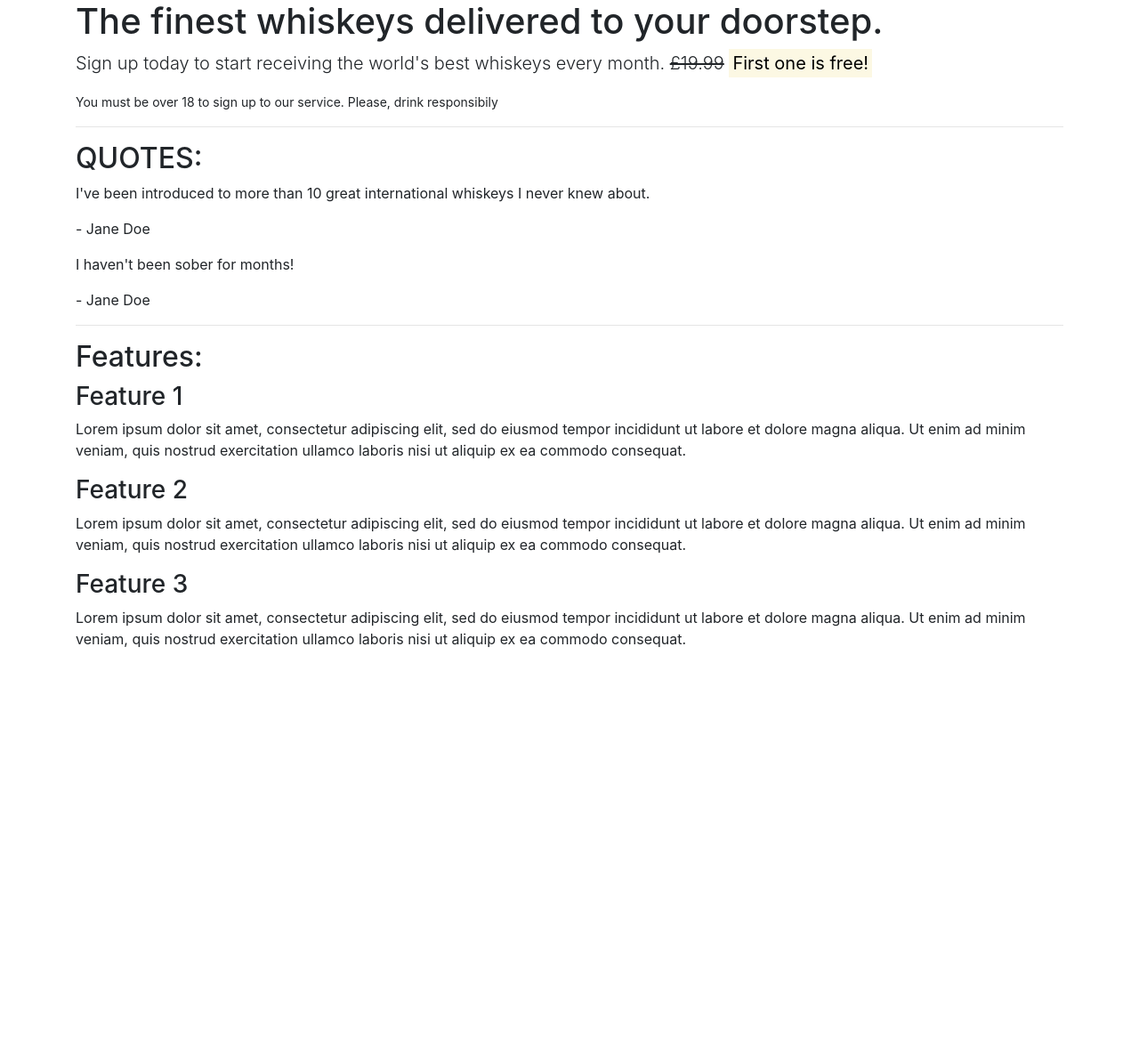
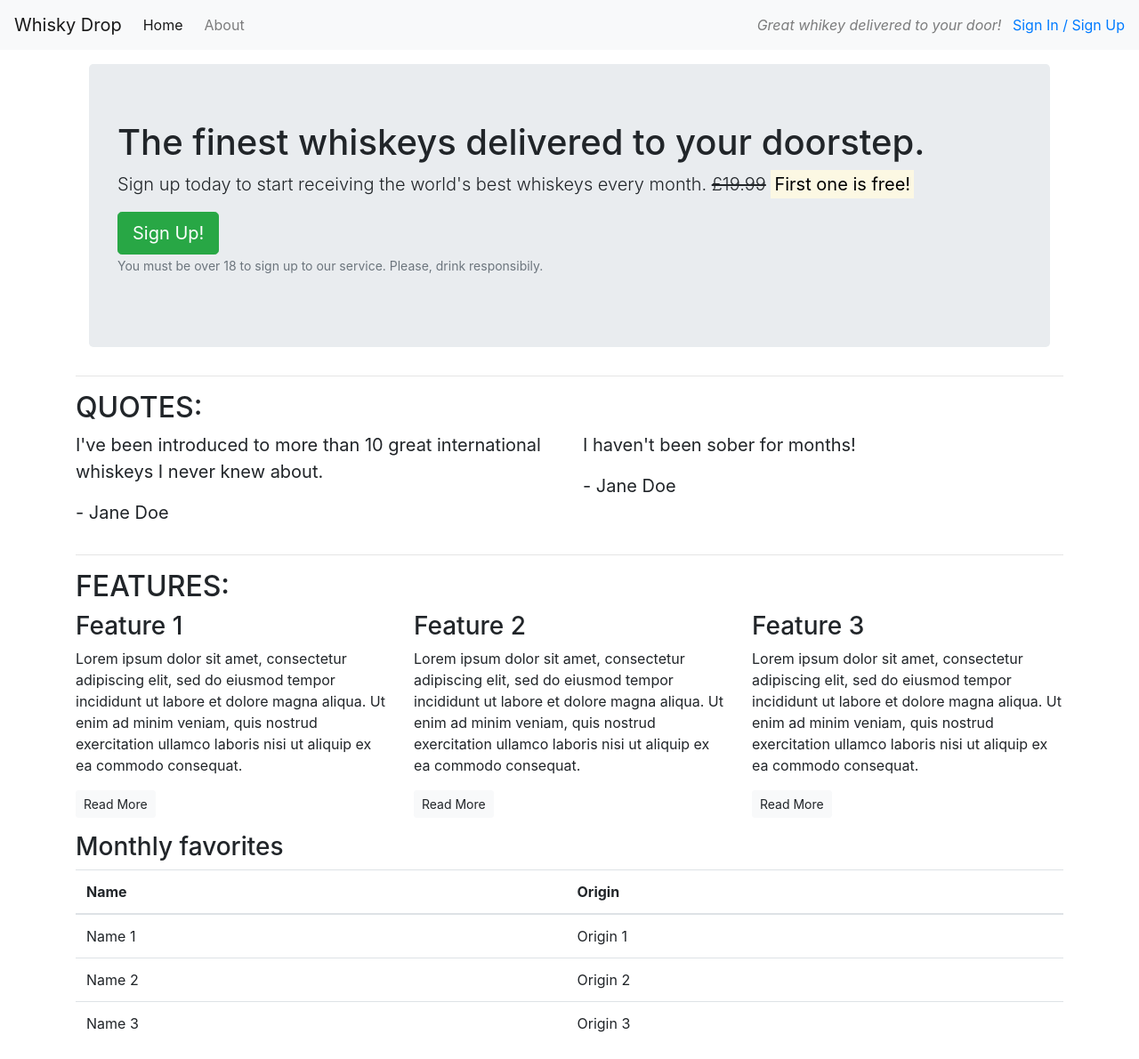
Before and after one commit to CMed01/my-first-bootstrap-project, a plain HTML site: page index.html in a window 1280 px wide. Shown: the whole page at 89% size. Before the commit the page ends 800 px from the top, so only its background shows below. Drawn offline with nearby package versions, Linux system fonts and the light colour scheme.

Commit message:
add navebar plus styling

```diff
--- a/index.html
+++ b/index.html
@@ -11,29 +11,73 @@
 
     </head>
     <body>
-        <article
-            class="container">
-
+        <nav class="navbar navbar-light bg-light navbar-expand-sm">
+            <a href="/" class="navbar-brand">Whisky Drop</a>
+            <ul class="navbar-nav mr-auto">
+                <li class="active nav-item mr-2">
+                    <a class="nav-link" href="/">Home</a>
+                </li>
+                <li class="nav-item mr-2">
+                    <a class="nav-link" href="/">About</a>
+                </li>
+                <li class="nav-item mr-2 d-block d-md-none">
+                    <a class="nav-link" href="/">Sign In / Sign Up</a>
+                </li>
+            </ul>
+            <div class="d-none d-md-block">
+                <p class="navbar-text my-auto mr-2">
+                    <i>Great whikey delivered to your door!</i>
+                </p>
+                <a href="/login">Sign In / Sign Up</a>
+            </div>
+        </nav>
+        <article class="container mt-3">
+            <div class="row"></div>
+            <div
+                class="col-12">
                 <!-- Callout -->
-            <section class="callout">
+                <section class="callou jumbotron">
                     <h1>The finest whiskeys delivered to your doorstep.</h1>
-                <p class="lead">Sign up today to start receiving the world's best whiskeys every month. <s>£19.99</s> <strong><mark>First one is free!</mark></strong></p>
-                <p><small>You must be over 18 to sign up to our service. Please, drink responsibily</small></p>
+                    <p class="lead">Sign up today to start receiving the world's best whiskeys every month.
+                        <s class="d-none d-sm-inline">£19.99</s>
+                        <span class="d-inline d-sm-none"><br></span>
+                            <strong>
+                                <mark>First one is free!</mark>
+                            </strong>
+                    </p>
+                    <button class="btn btn-lg btn-success">Sign Up!</button>
+                    <p class="text-muted">
+                        <small>You must be over 18 to sign up to our service. Please, drink responsibily.</small>
+                    </p>
                 </section>
+            </div>
+        </div>
         <!-- /.callout -->
 
         <hr>
 
         <!-- Quotes -->
         <section class="quotes">
+
+            <div class="row">
+                <div class="col-12">
                     <h2 class="text-uppercase">Quotes:</h2>
-                <div class="quote">
+                </div>
+            </div>
+
+            <div class="row">
+                <div class="col-12 col-md-6">
+                    <blockquote class="blockquote">
                         <p>I've been introduced to more than 10 great international whiskeys I never knew about.</p>
                         <p>- Jane Doe</p>
+                    </blockquote>
                 </div>
-                <div class="quote">
+                <div class="col-12 col-md-6">
+                    <blockquote class="blockquote">
                         <p>I haven't been sober for months!</p>
                         <p>- Jane Doe</p>
+                    </blockquote>
+                </div>
             </div>
         </section>
         <!-- /.quotes -->
@@ -42,23 +86,76 @@
 
         <!-- Features -->
         <section class="features">
-                <h2>Features:</h2>
+            <div class="row">
+                <div class="col-12">
+                    <h2 class="text-uppercase">Features:</h2>
+                </div>
+            </div>
+            <div class="row">
+                <div class="col-12 col-md-6 col-lg-4">
                     <div class="feature">
                         <h3>Feature 1</h3>
                         <p>Lorem ipsum dolor sit amet, consectetur adipiscing elit, sed do eiusmod tempor incididunt ut labore et dolore magna aliqua. Ut enim ad minim veniam, quis nostrud exercitation ullamco laboris nisi ut aliquip ex ea commodo consequat.</p>
+                        <p>
+                            <a class="btn btn-sm btn-light" href="">Read More</a>
+                        </p>
                     </div>
+                </div>
+                <div class="col-12 col-md-6 col-lg-4">
                     <div class="feature">
                         <h3>Feature 2</h3>
                         <p>Lorem ipsum dolor sit amet, consectetur adipiscing elit, sed do eiusmod tempor incididunt ut labore et dolore magna aliqua. Ut enim ad minim veniam, quis nostrud exercitation ullamco laboris nisi ut aliquip ex ea commodo consequat.</p>
+                        <p>
+                            <a class="btn btn-sm btn-light" href="">Read More</a>
+                        </p>
                     </div>
+                </div>
+                <div class="col-12 d-md-none d-lg-block col-lg-4">
                     <div class="feature">
                         <h3>Feature 3</h3>
                         <p>Lorem ipsum dolor sit amet, consectetur adipiscing elit, sed do eiusmod tempor incididunt ut labore et dolore magna aliqua. Ut enim ad minim veniam, quis nostrud exercitation ullamco laboris nisi ut aliquip ex ea commodo consequat.</p>
+                        <p>
+                            <a class="btn btn-sm btn-light" href="">Read More</a>
+                        </p>
+                    </div>
+                </div>
+            </div>
+            <div class="row">
+                <div class="col-12">
+                    <div class="feature">
+                        <h3>Monthly favorites</h3>
+                    </div>
+                </div>
+                <div class="col-12">
+                    <div class="feature">
+
+                        <table class="table">
+                            <thead>
+                                <tr>
+                                    <th>Name</th>
+                                    <th>Origin</th>
+                                </tr>
+                            </thead>
+                            <tbody>
+                                <tr>
+                                    <td>Name 1</td>
+                                    <td>Origin 1
+                                    </td>
+                                </tr>
+                                <tr>
+                                    <td>Name 2</td>
+                                    <td>Origin 2</td>
+                                </tr>
+                                <tr>
+                                    <td>Name 3</td>
+                                    <td>Origin 3</td>
+                                </tr>
+                            </tbody>
+                        </table>
+                    </div>
+                </div>
             </div>
         </section>
         <!-- /.features -->
-
-        </article>
-
     </body>
-</html>
+</html></article></body></html>
```
Lines whose indentation alone changed are shown as unchanged.
